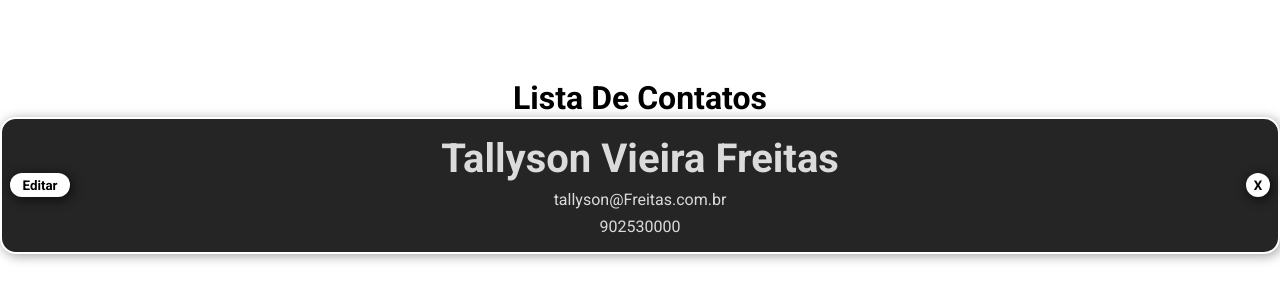
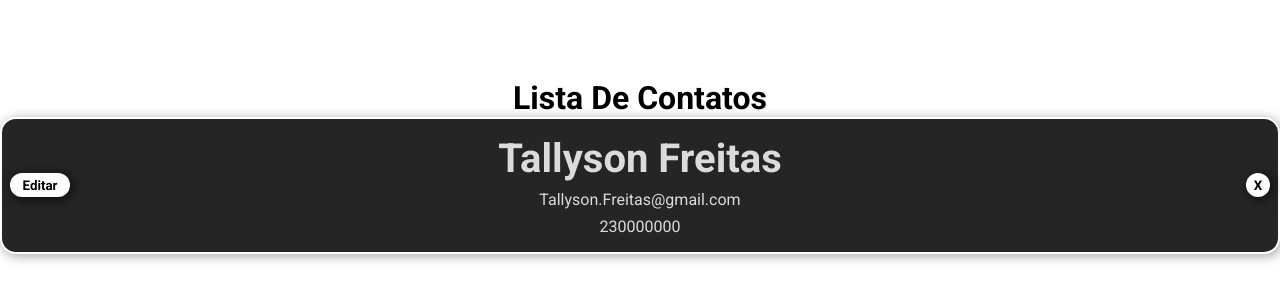
Before and after one commit to TallysonFreitas/Lista-de-contatos, a React (Create React App) app: page / in a window 1280 px wide. Shown: the part 234-534 px from the top of the page. Built offline with nearby package versions, Linux system fonts and the light colour scheme.

Commit message:
sistema altomatizado com redux toolkit

```diff
--- a/package.json
+++ b/package.json
@@ -13,6 +13,7 @@
     "@types/react-dom": "^18.2.15",
     "react": "^18.2.0",
     "react-dom": "^18.2.0",
+    "react-redux": "^8.1.3",
     "react-scripts": "5.0.1",
     "styled-components": "^6.1.1",
     "typescript": "^4.9.5",
--- a/src/components/ContatoItem/index.tsx
+++ b/src/components/ContatoItem/index.tsx
@@ -1,3 +1,4 @@
+import { useDispatch } from 'react-redux'
 import {
   CloseButton,
   ContainerContatoItem,
@@ -5,15 +6,24 @@ import {
   EditButton,
   Name
 } from './style'
+import { remover } from '../../store/reducers/contato'
 
 const ContatoItem = ({ name, email, telefone }: ContatoItemType) => {
+  const dispatch = useDispatch()
+
   return (
     <ContainerContatoItem>
       <EditButton>Editar</EditButton>
       <Name>{name}</Name>
       <p>{email}</p>
       <p>{telefone}</p>
-      <CloseButton>X</CloseButton>
+      <CloseButton
+        onClick={() => {
+          dispatch(remover(telefone))
+        }}
+      >
+        X
+      </CloseButton>
     </ContainerContatoItem>
   )
 }
--- a/src/containers/ListaDeContatos/index.tsx
+++ b/src/containers/ListaDeContatos/index.tsx
@@ -1,15 +1,22 @@
+import { useSelector } from 'react-redux'
 import ContatoItem from '../../components/ContatoItem'
 import { SContainer } from './style'
+import { RootReducer } from '../../store'
+import { ContatoItemType } from '../../components/ContatoItem/style'
 
 const ListaDeContatos = () => {
+  const { contato } = useSelector((state: RootReducer) => state)
   return (
     <SContainer>
       <h1>Lista De Contatos</h1>
-      <ContatoItem
-        email={'tallyson@Freitas.com.br'}
-        name="Tallyson Vieira Freitas"
-        telefone={902530000}
-      />
+      {contato.contatos.map((each: ContatoItemType) => (
+        <ContatoItem
+          key={each.telefone}
+          email={each.email}
+          name={each.name}
+          telefone={each.telefone}
+        />
+      ))}
     </SContainer>
   )
 }
--- a/src/index.tsx
+++ b/src/index.tsx
@@ -2,11 +2,15 @@ import React from 'react'
 import ReactDOM from 'react-dom/client'
 import App from './App'
 import reportWebVitals from './reportWebVitals'
+import { Provider } from 'react-redux'
+import store from './store'
 
 const root = ReactDOM.createRoot(document.getElementById('root') as HTMLElement)
 root.render(
   <React.StrictMode>
-    <App />
+    <Provider store={store}>
+      <App />
+    </Provider>
   </React.StrictMode>
 )
 
--- a/src/store/reducers/contato.ts
+++ b/src/store/reducers/contato.ts
@@ -17,9 +17,14 @@ const contatoSlice = createSlice({
   reducers: {
     adicionar: (state, action: PayloadAction<ContatoItemType>) => {
       state.contatos = [...state.contatos, action.payload]
+    },
+    remover: (state, action: PayloadAction<number>) => {
+      state.contatos = state.contatos.filter(
+        (each) => each.telefone !== action.payload
+      )
     }
   }
 })
 
 export default contatoSlice.reducer
-export const { adicionar } = contatoSlice.actions
+export const { adicionar, remover } = contatoSlice.actions
```
Also changed, not shown: 1 other file (tests, documents, lock files or other folders).
